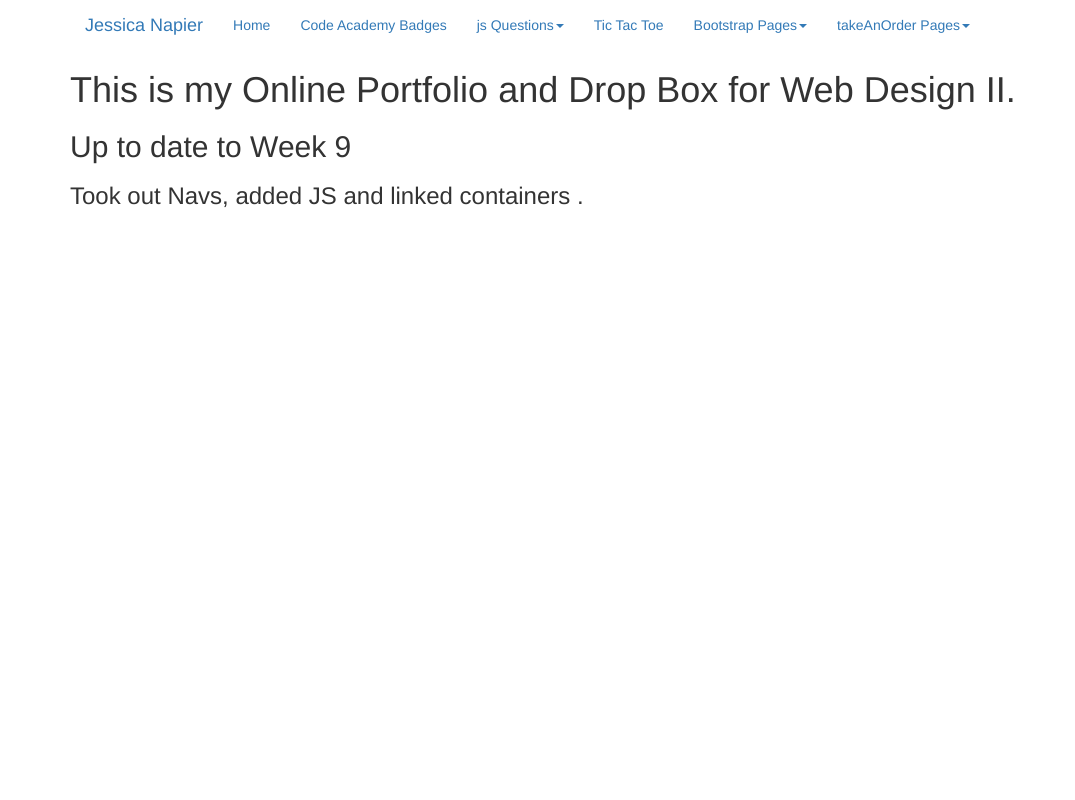
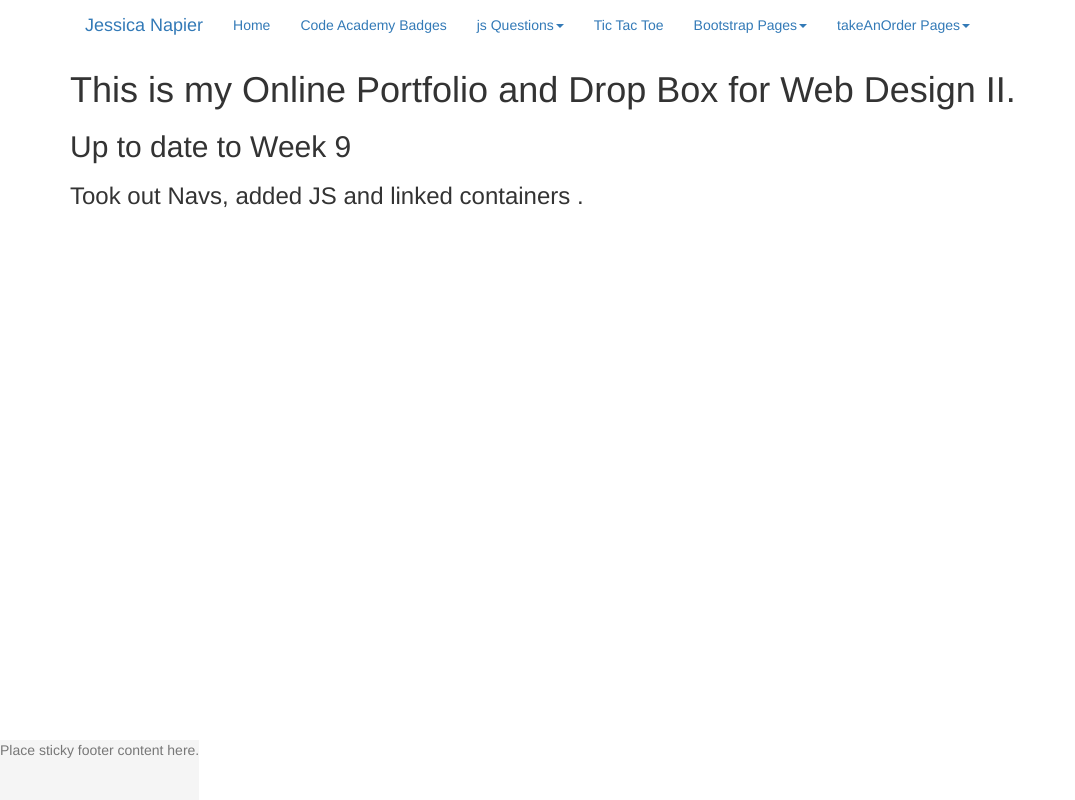
Before and after one commit to jessnapes/jessnapes.github.io, a plain HTML site: page OTHERPROJECTS/index.html in a window 1280 px wide. Shown: the whole page, without its empty margins (0-1075 px from the left). Drawn offline with nearby package versions, Linux system fonts and the light colour scheme.

Commit message:
added footers HTML and CSS

```diff
--- a/OTHERPROJECTS/index.html
+++ b/OTHERPROJECTS/index.html
@@ -22,5 +22,8 @@
     </div>
 </div>
 <script src="http://jessnapes.github.io/js/getNav.js"> </script>
+    <footer class="row footer">
+ 	<p class="text-muted rowMargins">Place sticky footer content here.</p>
+</footer>
 </body>
 </html>
--- a/css/stylesheet.css
+++ b/css/stylesheet.css
@@ -5,3 +5,18 @@ nav{
 .container {
             display: none;
         }
+
+.footer {
+  position: absolute;
+  bottom: 0;
+  width: inherit;
+  /* Set the fixed height of the footer here */
+  height: 60px;
+}
+.rowMargins {
+  /*margins are to offset the container*/
+  margin-left: 15px;
+  margin-right: 15px;
+  background-color: #f5f5f5;
+  height: 100%;
+}
```
Also changed, not shown: OTHERPROJECTS/TicTacToe/index.html (+3 -0 lines), OTHERPROJECTS/codeAcademy/index.html (+3 -0 lines), OTHERPROJECTS/jsQuestions/week3_2.html (+3 -0 lines), OTHERPROJECTS/jsQuestions/week3_3.html (+3 -0 lines), OTHERPROJECTS/jsQuestions/week3_4.html (+3 -0 lines), OTHERPROJECTS/jsQuestions/week5Questions.html (+4 -1 lines), OTHERPROJECTS/takeAnOrder/takeAnOrderBootstrap.html (+5 -0 lines), OTHERPROJECTS/takeAnOrder/takeAnOrderRegular.html (+3 -0 lines), OTHERPROJECTS/template.html (+3 -0 lines), OTHERPROJECTS/twitterBootstrap/carousel.html (+3 -0 lines), OTHERPROJECTS/twitterBootstrap/home.html (+3 -0 lines), OTHERPROJECTS/twitterBootstrap/week2/exercise.html (+3 -0 lines), OTHERPROJECTS/twitterBootstrap/week2/index1.html (+3 -0 lines), OTHERPROJECTS/twitterBootstrap/week2/index4.html (+3 -0 lines), 1 more files.
